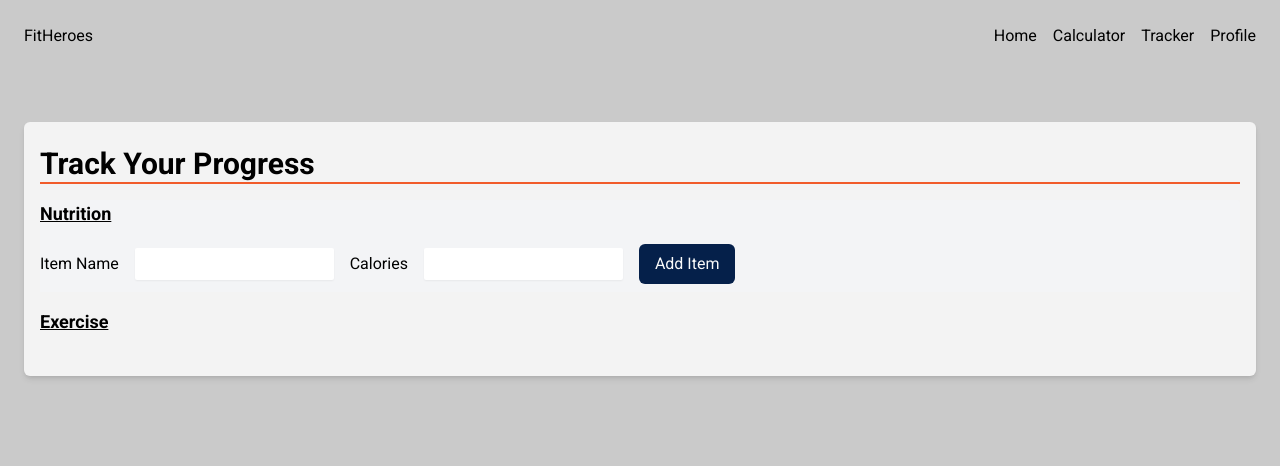
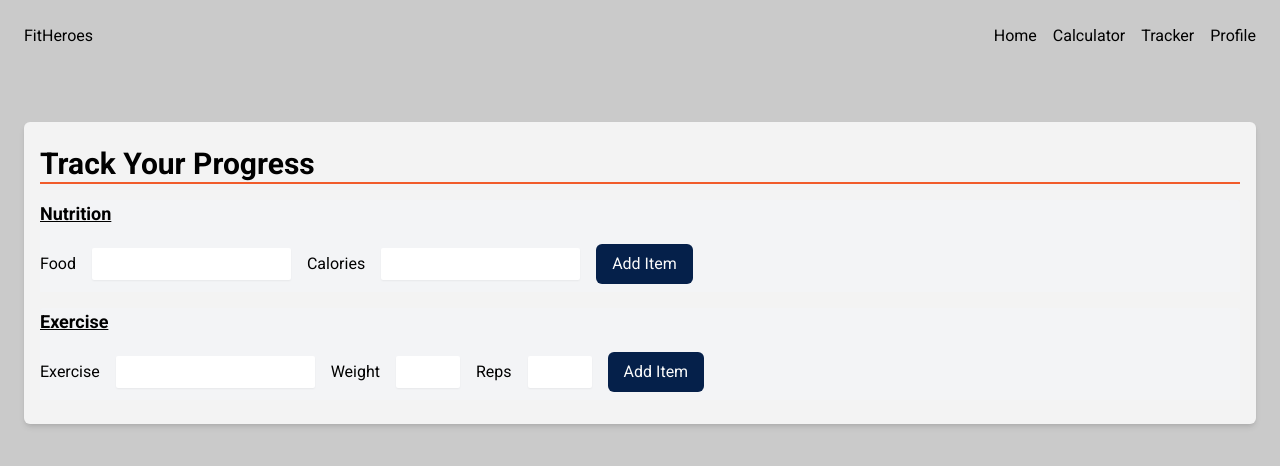
Before and after one commit to pn-code/fit-reservation, a Next.js app: page /tracker in a window 1280 px wide. Shown: the top 466 px of the page. Built offline with nearby package versions, Linux system fonts and the light colour scheme.

Commit message:
Built out exercise section

```diff
--- a/app/tracker/page.tsx
+++ b/app/tracker/page.tsx
@@ -15,20 +15,37 @@ const Tracker = () => {
                     <h2 className="text-lg font-semibold underline mb-2 ">
                         Nutrition
                     </h2>
-                    <div className="flex flex-col gap-4 md:flex-row bg-gray-100 py-2 md:items-center">
-                        <label htmlFor="">Item Name</label>
+                    <form className="flex flex-col gap-4 md:flex-row bg-gray-100 py-2 md:items-center">
+                        <label htmlFor="">Food</label>
                         <input type="text" />
                         <label htmlFor="">Calories</label>
                         <input type="text" />
                         <button className="bg-[#05204A] text-[#fafafa] px-4 py-2 rounded-md">
                             Add Item
                         </button>
-                    </div>
+                    </form>
                 </header>
             </section>
 
-            <h2 className="text-lg font-semibold underline">Exercise</h2>
-            <section></section>
+            {/* Exercise */}
+            <section className="bg-gray-100 text-black rounded-sm">
+                <header>
+                    <h2 className="text-lg font-semibold underline mb-2 ">
+                        Exercise
+                    </h2>
+                    <form className="flex flex-col gap-4 md:flex-row bg-gray-100 py-2 md:items-center">
+                        <label htmlFor="">Exercise</label>
+                        <input type="text" />
+                        <label htmlFor="">Weight</label>
+                        <input className="w-16" type="text" />
+                        <label htmlFor="">Reps</label>
+                        <input className="w-16" type="text" />
+                        <button className="bg-[#05204A] text-[#fafafa] px-4 py-2 rounded-md">
+                            Add Item
+                        </button>
+                    </form>
+                </header>
+            </section>
         </div>
     );
 };
```
